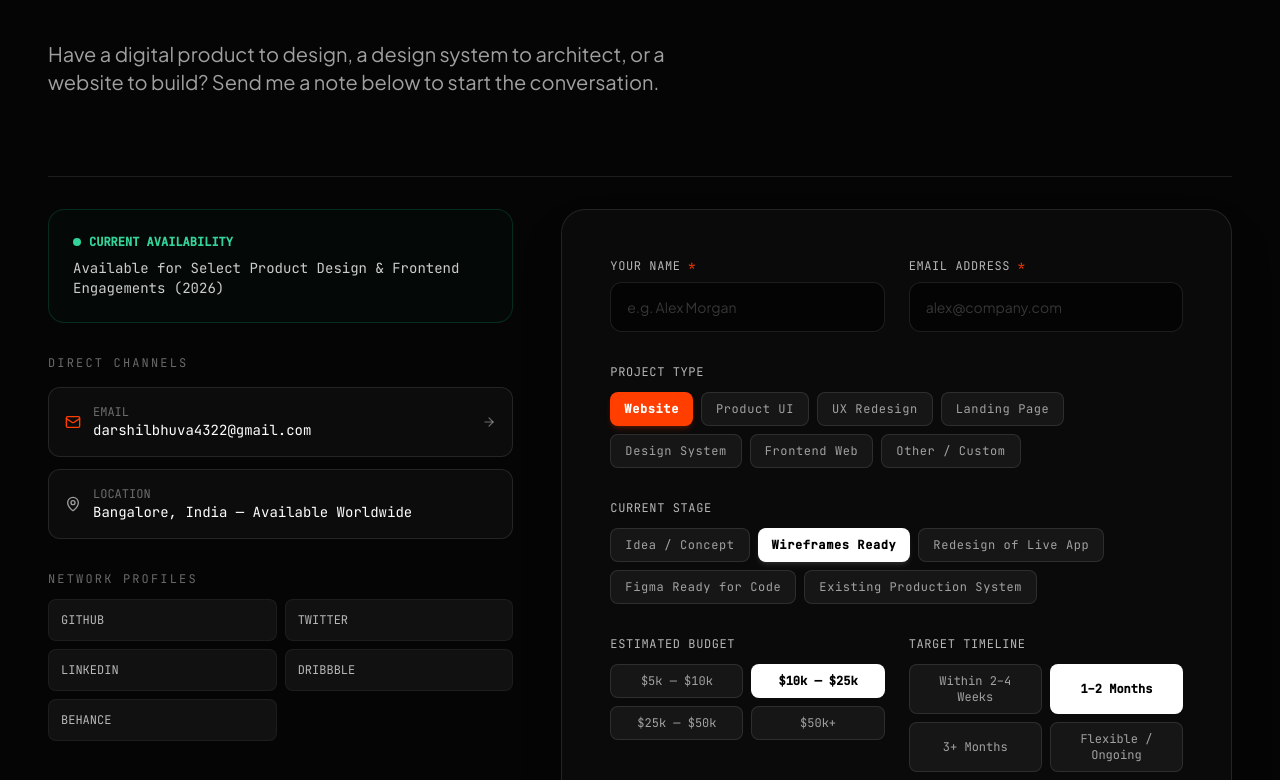
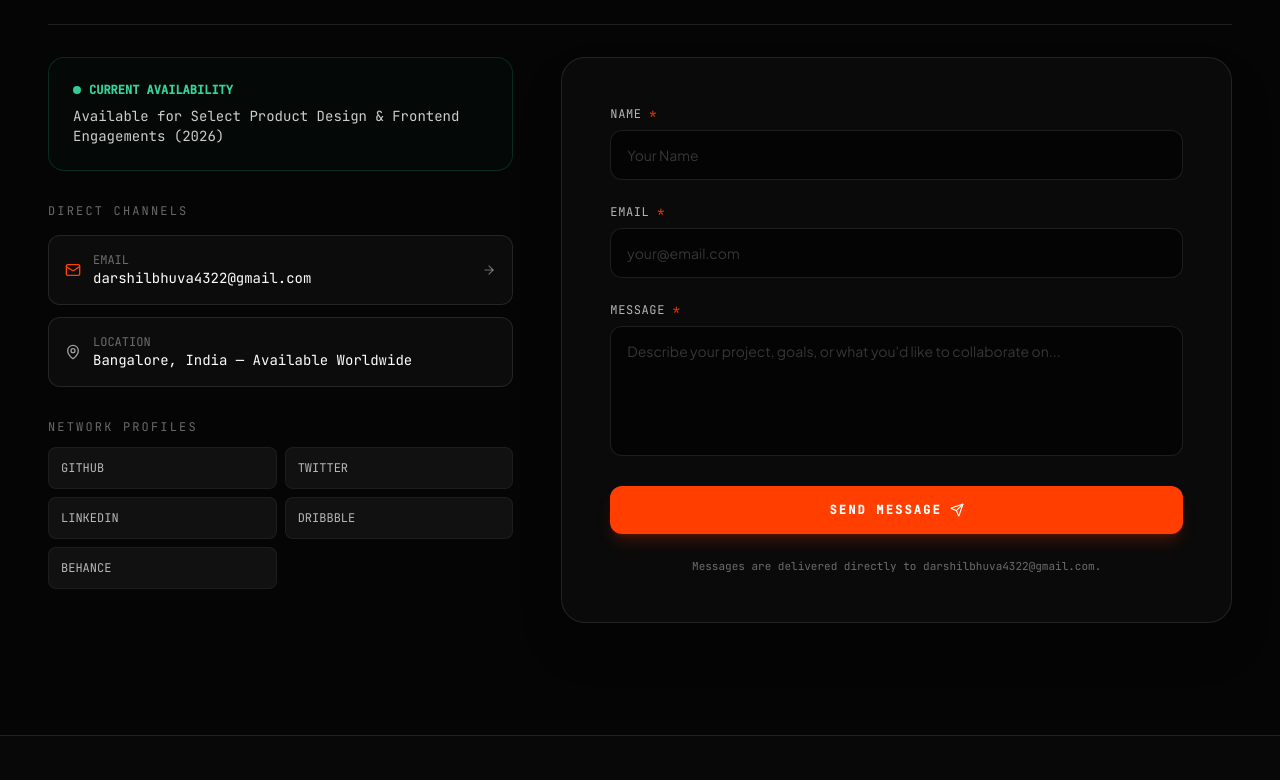
Before and after one commit to designer-darshil/scrillo-designer, a React (Vite) app: page /contact in a window 1280 px wide. Shown: the part 580-1360 px from the top of the page. Built offline with nearby package versions, Linux system fonts and the light colour scheme; a web font is replaced by a local one.

Commit message:
Configure essential contact form with direct email delivery to darshilbhuva4322@gmail.com

```diff
--- a/src/pages/ContactPage.tsx
+++ b/src/pages/ContactPage.tsx
@@ -2,81 +2,96 @@ import React, { useState } from 'react';
 import { motion, AnimatePresence } from 'framer-motion';
 import { PageTransition } from '../components/layout/PageTransition';
 import { siteConfig } from '../data/site';
-import { Mail, MapPin, ArrowRight, CheckCircle2, Send, RefreshCw } from 'lucide-react';
+import { Mail, MapPin, ArrowRight, CheckCircle2, Send, RefreshCw, AlertCircle } from 'lucide-react';
 
-const projectTypes = [
-  'Website',
-  'Product UI',
-  'UX Redesign',
-  'Landing Page',
-  'Design System',
-  'Frontend Web',
-  'Other / Custom'
-];
-
-const projectStages = [
-  'Idea / Concept',
-  'Wireframes Ready',
-  'Redesign of Live App',
-  'Figma Ready for Code',
-  'Existing Production System'
-];
-
-const budgetRanges = [
-  '$5k — $10k',
-  '$10k — $25k',
-  '$25k — $50k',
-  '$50k+'
-];
-
-const timelineRanges = [
-  'Within 2–4 Weeks',
-  '1–2 Months',
-  '3+ Months',
-  'Flexible / Ongoing'
-];
+const RECIPIENT_EMAIL = 'darshilbhuva4322@gmail.com';
+const SUBMISSION_ENDPOINT = `https://formsubmit.co/ajax/${RECIPIENT_EMAIL}`;
 
 export const ContactPage: React.FC = () => {
   const [name, setName] = useState('');
   const [email, setEmail] = useState('');
-  const [selectedType, setSelectedType] = useState(projectTypes[0]);
-  const [selectedStage, setSelectedStage] = useState(projectStages[1]);
-  const [selectedBudget, setSelectedBudget] = useState(budgetRanges[1]);
-  const [selectedTimeline, setSelectedTimeline] = useState(timelineRanges[1]);
   const [message, setMessage] = useState('');
 
   const [errors, setErrors] = useState<{ name?: string; email?: string; message?: string }>({});
   const [isSubmitting, setIsSubmitting] = useState(false);
   const [isSubmitted, setIsSubmitted] = useState(false);
+  const [submitError, setSubmitError] = useState<string | null>(null);
+  const [submittedName, setSubmittedName] = useState('');
 
-  const handleSubmit = (e: React.FormEvent) => {
-    e.preventDefault();
+  const validateForm = () => {
     const newErrors: { name?: string; email?: string; message?: string } = {};
 
-    if (!name.trim()) newErrors.name = 'Please enter your name.';
-    if (!email.trim() || !email.includes('@')) newErrors.email = 'Please enter a valid email address.';
-    if (!message.trim() || message.trim().length < 10) newErrors.message = 'Please provide a brief message (min 10 chars).';
+    if (!name.trim()) {
+      newErrors.name = 'Please enter your name.';
+    }
 
-    if (Object.keys(newErrors).length > 0) {
+    const emailRegex = /^[^\s@]+@[^\s@]+\.[^\s@]+$/;
+    if (!email.trim() || !emailRegex.test(email.trim())) {
+      newErrors.email = 'Please enter a valid email address.';
+    }
+
+    if (!message.trim() || message.trim().length < 10) {
+      newErrors.message = 'Please enter a message (at least 10 characters).';
+    }
+
     setErrors(newErrors);
+    return Object.keys(newErrors).length === 0;
+  };
+
+  const handleSubmit = async (e: React.FormEvent) => {
+    e.preventDefault();
+
+    if (isSubmitting) return;
+
+    setSubmitError(null);
+
+    if (!validateForm()) {
       return;
     }
 
-    setErrors({});
     setIsSubmitting(true);
 
-    // Simulate clean frontend confirmation state
-    setTimeout(() => {
+    try {
+      const response = await fetch(SUBMISSION_ENDPOINT, {
+        method: 'POST',
+        headers: {
+          'Content-Type': 'application/json',
+          'Accept': 'application/json'
+        },
+        body: JSON.stringify({
+          name: name.trim(),
+          email: email.trim(),
+          message: message.trim(),
+          _subject: `New Portfolio Inquiry from ${name.trim()}`,
+          _template: 'table'
+        })
+      });
+
+      const data = await response.json();
+
+      if (response.ok && data.success !== 'false') {
+        setSubmittedName(name.trim());
+        setIsSubmitted(true);
+        // Reset form inputs only after successful submission
+        setName('');
+        setEmail('');
+        setMessage('');
+        setErrors({});
+      } else {
+        throw new Error(data.message || 'Delivery request was not accepted.');
+      }
+    } catch (err) {
+      setSubmitError(
+        `Unable to deliver message right now. Please try again or email me directly at ${RECIPIENT_EMAIL}.`
+      );
+    } finally {
       setIsSubmitting(false);
-      setIsSubmitted(true);
-    }, 600);
+    }
   };
 
   const handleReset = () => {
-    setName('');
-    setEmail('');
-    setMessage('');
     setIsSubmitted(false);
+    setSubmitError(null);
   };
 
   return (
@@ -85,35 +100,33 @@ export const ContactPage: React.FC = () => {
         <div className="max-w-7xl mx-auto px-6 md:px-12">
 
           {/* Header */}
-          <div className="mb-20">
+          <div className="mb-16">
             <div className="flex items-center space-x-3 text-xs font-mono tracking-widest text-[#FF3E00] uppercase mb-4">
               <span className="px-2 py-0.5 rounded border border-[#FF3E00]/30 bg-[#FF3E00]/10 font-bold">
-                INITIATE A CONVERSATION
+                CONTACT
               </span>
               <span className="text-white/30">/</span>
-              <span className="text-white/60">Q3 / Q4 2026</span>
+              <span className="text-white/60">GET IN TOUCH</span>
             </div>
 
             <h1 className="text-5xl sm:text-7xl md:text-8xl lg:text-9xl font-extrabold tracking-tighter text-white uppercase leading-[0.92] mb-8">
-              LET'S MAKE <br />
-              <span className="font-editorial-serif italic font-normal text-[#FF3E00] lowercase text-[1.05em]">
-                something
-              </span>{' '}
-              <br />
-              WORTH USING.
+              LET'S START A <br />
+              <span className="font-editorial-serif italic font-normal text-[#FF3E00] lowercase text-[0.85em] sm:text-[0.92em] block my-1 sm:my-2">
+                conversation.
+              </span>
             </h1>
 
             <p className="max-w-2xl text-lg sm:text-xl text-muted-primary leading-relaxed">
-              Have a digital product to design, a design system to architect, or a website to build? Send me a note below to start the conversation.
+              Have a digital product to design, a design system to architect, or a website to build? Send me a message below.
             </p>
           </div>
 
           <div className="grid grid-cols-1 lg:grid-cols-12 gap-12 pt-8 border-t border-white/10 items-start">
 
-            {/* Left Column: Contact Dossier & Availability */}
+            {/* Left Column: Direct Channels & Information */}
             <div className="lg:col-span-5 space-y-8">
 
-              {/* Availability Status Box */}
+              {/* Availability Status */}
               <div className="p-6 rounded-2xl border border-emerald-500/20 bg-emerald-950/10 space-y-2">
                 <div className="flex items-center space-x-2 text-xs font-mono text-emerald-400 font-bold">
                   <span className="w-2 h-2 rounded-full bg-emerald-400 animate-pulse" />
@@ -124,7 +137,7 @@ export const ContactPage: React.FC = () => {
                 </p>
               </div>
 
-              {/* Direct Reach */}
+              {/* Direct Channels */}
               <div className="space-y-4">
                 <span className="text-xs font-mono uppercase tracking-widest text-white/40 block">
                   DIRECT CHANNELS
@@ -132,7 +145,7 @@ export const ContactPage: React.FC = () => {
 
                 <div className="space-y-3">
                   <a
-                    href={`mailto:${siteConfig.email}`}
+                    href={`mailto:${RECIPIENT_EMAIL}`}
                     className="p-4 rounded-xl border border-white/10 bg-[#0C0C0C] flex items-center justify-between group hover:border-[#FF3E00] transition-colors"
                   >
                     <div className="flex items-center space-x-3">
@@ -140,7 +153,7 @@ export const ContactPage: React.FC = () => {
                       <div>
                         <div className="text-xs font-mono text-white/40">EMAIL</div>
                         <div className="text-sm font-mono text-white group-hover:text-[#FF3E00] transition-colors">
-                          {siteConfig.email}
+                          {RECIPIENT_EMAIL}
                         </div>
                       </div>
                     </div>
@@ -159,7 +172,7 @@ export const ContactPage: React.FC = () => {
                 </div>
               </div>
 
-              {/* Social Channels */}
+              {/* Social Profiles */}
               <div className="space-y-3">
                 <span className="text-xs font-mono uppercase tracking-widest text-white/40 block">
                   NETWORK PROFILES
@@ -181,7 +194,7 @@ export const ContactPage: React.FC = () => {
 
             </div>
 
-            {/* Right Column: Mini-Brief Form */}
+            {/* Right Column: Essential Contact Form */}
             <div className="lg:col-span-7">
               <div className="p-8 sm:p-12 rounded-3xl border border-white/10 bg-[#0A0A0A] shadow-2xl relative">
 
@@ -193,185 +206,123 @@ export const ContactPage: React.FC = () => {
                       animate={{ opacity: 1 }}
                       exit={{ opacity: 0 }}
                       onSubmit={handleSubmit}
-                      className="space-y-8"
+                      className="space-y-6"
+                      noValidate
                     >
-                      {/* Name & Email Row */}
-                      <div className="grid grid-cols-1 sm:grid-cols-2 gap-6">
+                      {/* Optional Server/Network Error Notification */}
+                      {submitError && (
+                        <div className="p-4 rounded-xl border border-red-500/30 bg-red-950/20 flex items-start space-x-3 text-red-300 text-xs font-mono leading-relaxed">
+                          <AlertCircle size={16} className="text-red-400 shrink-0 mt-0.5" />
+                          <div>
+                            <p>{submitError}</p>
+                            <a
+                              href={`mailto:${RECIPIENT_EMAIL}`}
+                              className="underline text-white hover:text-[#FF3E00] mt-1 inline-block"
+                            >
+                              Click here to open email client →
+                            </a>
+                          </div>
+                        </div>
+                      )}
+
+                      {/* Name Field */}
                       <div className="space-y-2">
-                          <label className="text-xs font-mono uppercase tracking-wider text-white/70 block">
-                            YOUR NAME <span className="text-[#FF3E00]">*</span>
+                        <label htmlFor="contact-name" className="text-xs font-mono uppercase tracking-wider text-white/70 block">
+                          NAME <span className="text-[#FF3E00]">*</span>
                         </label>
                         <input
+                          id="contact-name"
                           type="text"
                           value={name}
-                            onChange={(e) => setName(e.target.value)}
-                            placeholder="e.g. Alex Morgan"
+                          onChange={(e) => {
+                            setName(e.target.value);
+                            if (errors.name) setErrors({ ...errors, name: undefined });
+                          }}
+                          placeholder="Your Name"
+                          disabled={isSubmitting}
                           className={`w-full px-4 py-3.5 rounded-xl bg-black/60 border ${
                             errors.name ? 'border-red-500' : 'border-white/10 focus:border-[#FF3E00]'
-                            } text-white text-sm font-sans placeholder-white/20 focus:outline-none transition-colors`}
+                          } text-white text-sm font-sans placeholder-white/20 focus:outline-none transition-colors disabled:opacity-50`}
                         />
                         {errors.name && (
                           <p className="text-[11px] font-mono text-red-400">{errors.name}</p>
                         )}
                       </div>
 
+                      {/* Email Field */}
                       <div className="space-y-2">
-                          <label className="text-xs font-mono uppercase tracking-wider text-white/70 block">
-                            EMAIL ADDRESS <span className="text-[#FF3E00]">*</span>
+                        <label htmlFor="contact-email" className="text-xs font-mono uppercase tracking-wider text-white/70 block">
+                          EMAIL <span className="text-[#FF3E00]">*</span>
                         </label>
                         <input
+                          id="contact-email"
                           type="email"
                           value={email}
-                            onChange={(e) => setEmail(e.target.value)}
-                            placeholder="alex@company.com"
+                          onChange={(e) => {
+                            setEmail(e.target.value);
+                            if (errors.email) setErrors({ ...errors, email: undefined });
+                          }}
+                          placeholder="your@email.com"
+                          disabled={isSubmitting}
                           className={`w-full px-4 py-3.5 rounded-xl bg-black/60 border ${
                             errors.email ? 'border-red-500' : 'border-white/10 focus:border-[#FF3E00]'
-                            } text-white text-sm font-sans placeholder-white/20 focus:outline-none transition-colors`}
+                          } text-white text-sm font-sans placeholder-white/20 focus:outline-none transition-colors disabled:opacity-50`}
                         />
                         {errors.email && (
                           <p className="text-[11px] font-mono text-red-400">{errors.email}</p>
                         )}
                       </div>
-                      </div>
-
-                      {/* Project Type Selector */}
-                      <div className="space-y-3">
-                        <label className="text-xs font-mono uppercase tracking-wider text-white/70 block">
-                          PROJECT TYPE
-                        </label>
-                        <div className="flex flex-wrap gap-2">
-                          {projectTypes.map((type) => (
-                            <button
-                              type="button"
-                              key={type}
-                              onClick={() => setSelectedType(type)}
-                              className={`px-3.5 py-2 rounded-lg text-xs font-mono tracking-wider transition-all ${
-                                selectedType === type
-                                  ? 'bg-[#FF3E00] text-white font-bold shadow-md shadow-[#FF3E00]/20'
-                                  : 'bg-white/5 border border-white/10 text-white/60 hover:bg-white/10 hover:text-white'
-                              }`}
-                            >
-                              {type}
-                            </button>
-                          ))}
-                        </div>
-                      </div>
-
-                      {/* Project Stage Selector */}
-                      <div className="space-y-3">
-                        <label className="text-xs font-mono uppercase tracking-wider text-white/70 block">
-                          CURRENT STAGE
-                        </label>
-                        <div className="flex flex-wrap gap-2">
-                          {projectStages.map((stage) => (
-                            <button
-                              type="button"
-                              key={stage}
-                              onClick={() => setSelectedStage(stage)}
-                              className={`px-3.5 py-2 rounded-lg text-xs font-mono tracking-wider transition-all ${
-                                selectedStage === stage
-                                  ? 'bg-white text-black font-bold shadow-md shadow-white/10'
-                                  : 'bg-white/5 border border-white/10 text-white/60 hover:bg-white/10 hover:text-white'
-                              }`}
-                            >
-                              {stage}
-                            </button>
-                          ))}
-                        </div>
-                      </div>
-
-                      {/* Budget & Timeline Grid */}
-                      <div className="grid grid-cols-1 sm:grid-cols-2 gap-6">
-                        <div className="space-y-3">
-                          <label className="text-xs font-mono uppercase tracking-wider text-white/70 block">
-                            ESTIMATED BUDGET
-                          </label>
-                          <div className="grid grid-cols-2 gap-2">
-                            {budgetRanges.map((b) => (
-                              <button
-                                type="button"
-                                key={b}
-                                onClick={() => setSelectedBudget(b)}
-                                className={`px-3 py-2 rounded-lg text-xs font-mono text-center transition-all ${
-                                  selectedBudget === b
-                                    ? 'bg-white text-black font-bold'
-                                    : 'bg-white/5 border border-white/10 text-white/60 hover:text-white'
-                                }`}
-                              >
-                                {b}
-                              </button>
-                            ))}
-                          </div>
-                        </div>
-
-                        <div className="space-y-3">
-                          <label className="text-xs font-mono uppercase tracking-wider text-white/70 block">
-                            TARGET TIMELINE
-                          </label>
-                          <div className="grid grid-cols-2 gap-2">
-                            {timelineRanges.map((t) => (
-                              <button
-                                type="button"
-                                key={t}
-                                onClick={() => setSelectedTimeline(t)}
-                                className={`px-3 py-2 rounded-lg text-xs font-mono text-center transition-all ${
-                                  selectedTimeline === t
-                                    ? 'bg-white text-black font-bold'
-                                    : 'bg-white/5 border border-white/10 text-white/60 hover:text-white'
-                                }`}
-                              >
-                                {t}
-                              </button>
-                            ))}
-                          </div>
-                        </div>
-                      </div>
 
                       {/* Message Field */}
                       <div className="space-y-2">
-                        <label className="text-xs font-mono uppercase tracking-wider text-white/70 block">
-                          PROJECT CONTEXT & GOALS <span className="text-[#FF3E00]">*</span>
+                        <label htmlFor="contact-message" className="text-xs font-mono uppercase tracking-wider text-white/70 block">
+                          MESSAGE <span className="text-[#FF3E00]">*</span>
                         </label>
                         <textarea
-                          rows={4}
+                          id="contact-message"
+                          rows={5}
                           value={message}
-                          onChange={(e) => setMessage(e.target.value)}
-                          placeholder="Briefly describe your product goals, problem statements, or references..."
+                          onChange={(e) => {
+                            setMessage(e.target.value);
+                            if (errors.message) setErrors({ ...errors, message: undefined });
+                          }}
+                          placeholder="Describe your project, goals, or what you'd like to collaborate on..."
+                          disabled={isSubmitting}
                           className={`w-full px-4 py-3.5 rounded-xl bg-black/60 border ${
                             errors.message ? 'border-red-500' : 'border-white/10 focus:border-[#FF3E00]'
-                          } text-white text-sm font-sans placeholder-white/20 focus:outline-none transition-colors resize-none`}
+                          } text-white text-sm font-sans placeholder-white/20 focus:outline-none transition-colors resize-none disabled:opacity-50`}
                         />
                         {errors.message && (
                           <p className="text-[11px] font-mono text-red-400">{errors.message}</p>
                         )}
                       </div>
 
-                      {/* Submit Button */}
+                      {/* Send Message Button */}
                       <button
                         type="submit"
                         disabled={isSubmitting}
                         data-cursor="cta"
-                        className="w-full py-4 rounded-xl bg-[#FF3E00] text-white font-mono text-xs uppercase tracking-widest font-bold hover:bg-white hover:text-black transition-all duration-300 flex items-center justify-center space-x-2 shadow-lg shadow-[#FF3E00]/20 disabled:opacity-50"
+                        className="w-full py-4 rounded-xl bg-[#FF3E00] text-white font-mono text-xs uppercase tracking-widest font-bold hover:bg-white hover:text-black transition-all duration-300 flex items-center justify-center space-x-2 shadow-lg shadow-[#FF3E00]/20 disabled:opacity-50 disabled:cursor-not-allowed"
                       >
                         {isSubmitting ? (
                           <>
                             <RefreshCw size={14} className="animate-spin" />
-                            <span>TRANSMITTING INQUIRY...</span>
+                            <span>SENDING MESSAGE...</span>
                           </>
                         ) : (
                           <>
-                            <span>START A CONVERSATION</span>
+                            <span>SEND MESSAGE</span>
                             <Send size={14} />
                           </>
                         )}
                       </button>
 
                       <p className="text-center text-[11px] font-mono text-white/40">
-                        Typical response turnaround: within 24 hours (Mon—Fri).
+                        Messages are delivered directly to {RECIPIENT_EMAIL}.
                       </p>
                     </motion.form>
                   ) : (
-                    /* Polished Success State */
+                    /* Clean Success State */
                     <motion.div
                       key="success"
                       initial={{ opacity: 0, scale: 0.95 }}
@@ -385,29 +336,25 @@ export const ContactPage: React.FC = () => {
 
                       <div className="space-y-2">
                         <span className="text-xs font-mono uppercase tracking-widest text-[#FF3E00] font-bold">
-                          TRANSMISSION CONFIRMED
+                          MESSAGE DELIVERED
                         </span>
                         <h3 className="text-3xl font-extrabold text-white tracking-tight">
-                          MESSAGE RECEIVED.
+                          THANK YOU.
                         </h3>
                         <p className="text-muted-primary text-sm max-w-md mx-auto">
-                          Thank you, {name}. I will review your project requirements and get back to you at <span className="text-white font-mono">{email}</span> within 24 hours.
+                          {submittedName ? `Thank you, ${submittedName}. ` : 'Thank you. '}
+                          Your message has been successfully delivered to <span className="text-white font-mono">{RECIPIENT_EMAIL}</span>. I will get back to you shortly.
                         </p>
                       </div>
 
-                      <div className="p-4 rounded-xl bg-white/5 border border-white/5 max-w-md mx-auto text-xs font-mono text-white/70 text-left space-y-1">
-                        <div><span className="text-white/40">Type:</span> {selectedType}</div>
-                        <div><span className="text-white/40">Stage:</span> {selectedStage}</div>
-                        <div><span className="text-white/40">Budget:</span> {selectedBudget}</div>
-                        <div><span className="text-white/40">Timeline:</span> {selectedTimeline}</div>
-                      </div>
-
+                      <div className="pt-4">
                         <button
                           onClick={handleReset}
                           className="px-6 py-2.5 rounded-full border border-white/20 text-xs font-mono uppercase text-white/70 hover:text-white hover:bg-white/10 transition-colors"
                         >
-                        SEND ANOTHER NOTE
+                          SEND ANOTHER MESSAGE
                         </button>
+                      </div>
                     </motion.div>
                   )}
                 </AnimatePresence>
```
Lines whose indentation alone changed are shown as unchanged.
